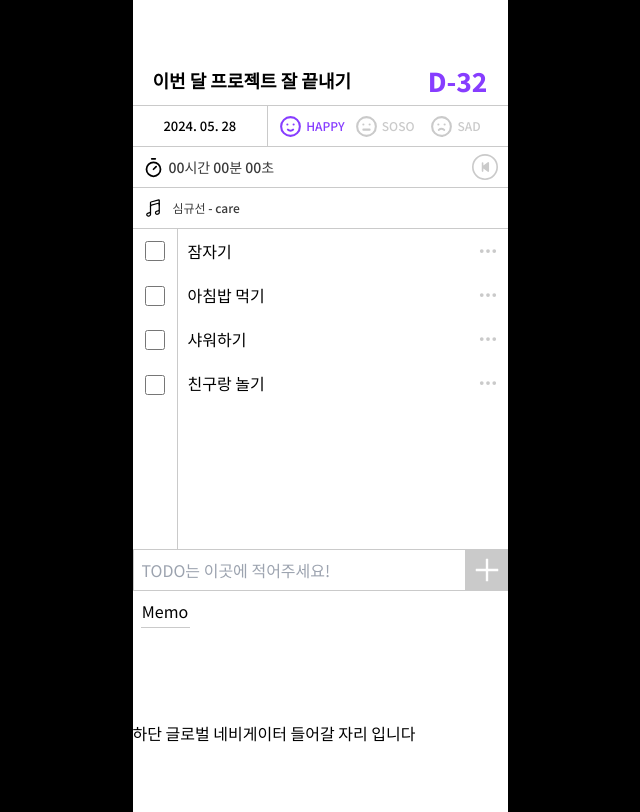
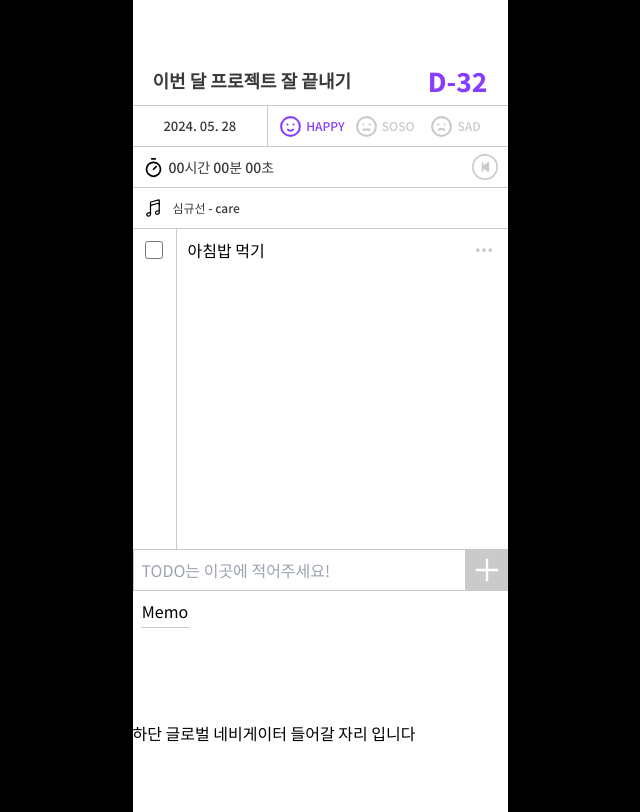
Before and after one commit to surra7/ptd-project, a Next.js app: page /todolist in a window 1280 px wide. Shown: the whole page, without its empty margins (320-960 px from the left). Built offline with nearby package versions, Linux system fonts and the light colour scheme.

Commit message:
Design: TODO list 내용 부분 label 통합

```diff
--- a/src/app/todolist/page.tsx
+++ b/src/app/todolist/page.tsx
@@ -12,13 +12,13 @@ const page = () => {
         <main className="w-full h-auto top-[3.4375rem] relative ">
           <header className="flex flex-col items-center">
             <div className="flex w-full h-[3.1875rem] px-5 justify-between items-center border-b-[0.0313rem] border-borderGray">
-              <p className="font-bold text-[1.125rem]">이번 달 프로젝트 잘 끝내기</p>
+              <p className="font-bold text-textGray text-[1.125rem]">이번 달 프로젝트 잘 끝내기</p>
               <div className="w-[3.75rem] h-[2.375rem] text-veryPurple font-extrabold text-[1.625rem] text-center flex justify-center items-center">
                 D-32
               </div>
             </div>
             <section className="w-full h-[2.5625rem] flex border-b-[0.0313rem] border-borderGray items-center">
-              <div className="flex w-[8.8125rem] h-[2.5625rem] border-r-[0.0313rem] border-borderGray relative items-center justify-center text-[0.8125rem] font-medium">
+              <div className="flex w-[8.8125rem] h-[2.5625rem] border-r-[0.0313rem] border-borderGray relative items-center justify-center text-[0.8125rem] font-medium text-textGray">
                 2024. 05. 28
               </div>
               <div className="w-[15.5rem] h-[2.5625rem] px-[0.625rem] flex justify-between items-center">
@@ -56,42 +56,16 @@ const page = () => {
               <div className="text-[0.75rem] font-medium text-textGray">심규선 - care</div>
             </section>
           </header>
-          <section className="flex w-full h-[20rem] overflow-auto">
-            <div className="flex w-[2.8125rem] h-auto border-r-[0.0313rem] border-borderGray">
-              <div className="flex flex-col w-[2.8125rem] h-auto items-center">
-                <div className="flex items-center p-[0.765rem] h-auto">
-                  <input type="checkbox" className="w-[1.25rem] h-[1.25rem]" />
-                </div>
-                <div className="flex items-center p-[0.765rem] h-auto">
-                  <input type="checkbox" className="w-[1.25rem] h-[1.25rem]" />
-                </div>
-                <div className="flex items-center p-[0.765rem] h-auto">
-                  <input type="checkbox" className="w-[1.25rem] h-[1.25rem]" />
-                </div>
-                <div className="flex items-center p-[0.765rem] h-auto">
-                  <input type="checkbox" className="w-[1.25rem] h-[1.25rem]" />
-                </div>
-              </div>
-            </div>
-            <div className="flex w-full h-auto">
-              <div className="flex flex-col w-full h-auto items-center">
-                <div className="flex w-full h-auto p-[0.625rem] items-center justify-between">
-                  <p>잠자기</p>
-                  <BsThreeDots className="text-borderGray text-[1.25rem]" />
-                </div>
-                <div className="flex w-full h-auto p-[0.625rem] items-center justify-between">
-                  <p>아침밥 먹기</p>
-                  <BsThreeDots className="text-borderGray text-[1.25rem]" />
-                </div>
-                <div className="flex w-full h-auto p-[0.625rem] items-center justify-between">
-                  <p>샤워하기</p>
-                  <BsThreeDots className="text-borderGray text-[1.25rem]" />
-                </div>
-                <div className="flex w-full h-auto p-[0.625rem] items-center justify-between">
-                  <p>친구랑 놀기</p>
-                  <BsThreeDots className="text-borderGray text-[1.25rem]" />
-                </div>
-              </div>
+          <section className="flex flex-col w-full h-[20rem] overflow-auto">
+            <div className="border-r-[0.0313rem] border-borderGray w-[2.75rem] h-[20rem] absolute" />
+            <div className="flex items-center">
+              <label className="flex w-full h-[2.625rem] items-center py-[0.765rem] pl-[0.765rem]">
+                <input type="checkbox" name="잠자기" value={1} className="w-[1.25rem] h-[1.25rem] z-10" />
+                <span className="flex w-full h-auto pl-[1.5rem] items-center justify-between">
+                  <p className="text-Gray  font-medium">아침밥 먹기</p>
+                </span>
+              </label>
+              <BsThreeDots className="w-[50px] text-borderGray text-[1.25rem] px-[0.625rem]" />
             </div>
           </section>
           <form className="w-full h-[2.625rem] flex">
```
